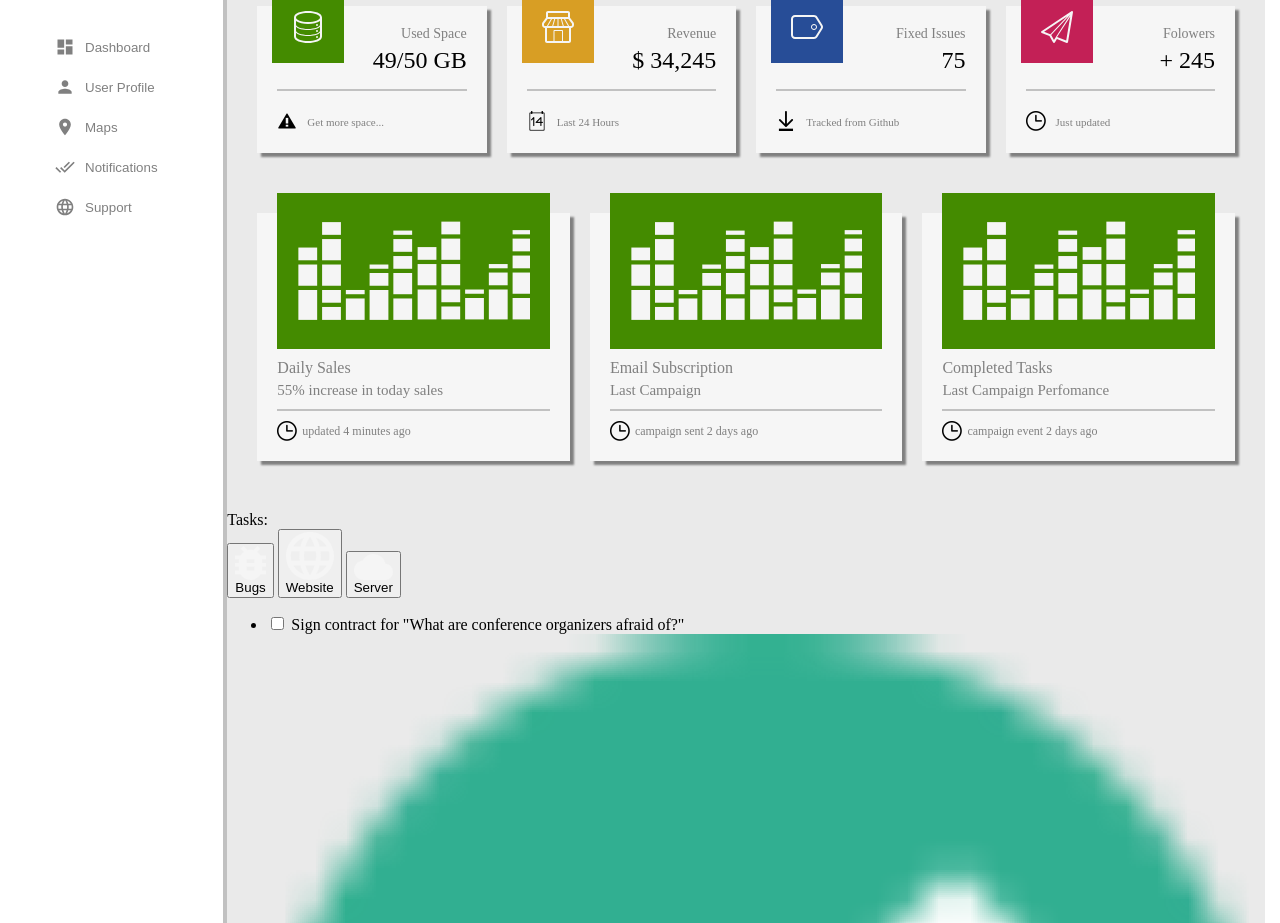
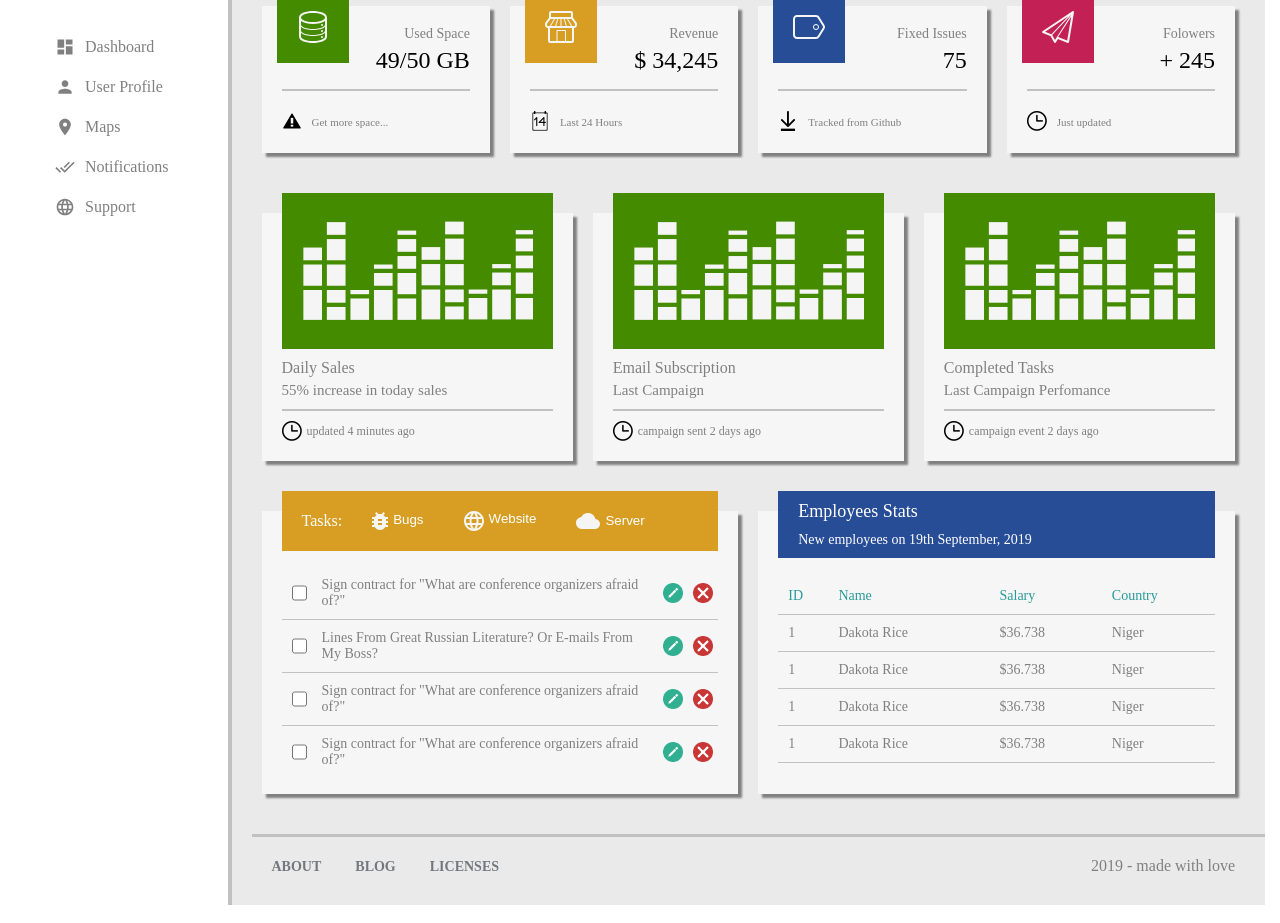
Before and after one commit to Kholod13/html_css_learning, a plain HTML site: page 10_exam_work/01_task/index.html in a window 1280 px wide. Shown: the part 90-1013 px from the top of the page. Drawn offline with Linux system fonts and the light colour scheme.

Commit message:
finish html and css

```diff
--- a/10_exam_work/01_task/index.html
+++ b/10_exam_work/01_task/index.html
@@ -3,9 +3,9 @@
 <head>
     <meta charset="UTF-8">
     <meta name="viewport" content="width=device-width, initial-scale=1.0">
-    <title>Company</title>
+    <title>Dashboard</title>
     <link rel="stylesheet" href="styles.css">
-    <link rel="icon" href="images/support_gray.svg">
+    <link rel="icon" href="images/dashboard_gray.svg">
 </head>
 <body>
     <div class="container">
@@ -13,24 +13,24 @@
             <aside class="company">
                 <h2>Company</h2>
                 <nav>
-                    <button class="dashboard">
+                    <a href="index.html" class="dashboard">
                         <p>Dashboard</p>
-                    </button>
-                    <button class="profile">
+                    </a>
+                    <a href="user-profile.html" class="profile">
                         <p>User Profile</p>
-                    </button>
-                    <button class="maps">
+                    </a>
+                    <a href="non-page.html" class="maps">
                         <p>Maps</p>
-                    </button>
-                    <button class="notifications">
+                    </a>
+                    <a href="non-page.html" class="notifications">
                        <p>Notifications</p>
-                    </button>
-                    <button class="support">
+                    </a>
+                    <a href="non-page.html" class="support">
                         <p>Support</p>
-                    </button>
+                    </a>
                 </nav>
             </aside>
-            <div class="dashboard">
+            <div id="#dashboard" class="dashboard">
                 <h2>Dashboard</h2>
                 <div class="items-numbers">
                     <div class="item">
@@ -160,7 +160,7 @@
                                 </li>
                                 <li>
                                     <input type="checkbox" name="" id="">
-                                    <span>Lines From Great Russian Literature? Or E-mails From My Boss?<span>
+                                    <span>Lines From Great Russian Literature? Or E-mails From My Boss?</span>
                                     <img src="images/edit.png" alt="">
                                     <img src="images/remove.png" alt="">
                                 </li>
@@ -184,7 +184,7 @@
                             <p class="title">Employees Stats</p>
                             <p class="under-title">New employees on 19th September, 2019</p>
                         </div>
-                        <div class="list-block">
+                        <div class="table-block">
                             <table>
                                 <tr>
                                     <td>ID</td>
@@ -229,6 +229,7 @@
                     <p>2019 - made with love</p>
                 </footer>
             </div>
+
         </div>
     </div>
 </body>
--- a/10_exam_work/01_task/styles.css
+++ b/10_exam_work/01_task/styles.css
@@ -4,8 +4,7 @@
 }
 body,p,h2{padding: 0;margin: 0;}img{display: block; width: 100%;}
 .wrapper{
-    display: grid;
-    grid-template-columns: 1fr 5fr;
+    display: flex;
 }
 .company h2{
     padding: 30px;
@@ -18,27 +17,23 @@ body,p,h2{padding: 0;margin: 0;}img{display: block; width: 100%;}
     flex-direction: column;
     padding: 30px 20px;
 }
-.company nav button{
+.company nav a{
     display: flex;
     height: 40px;
-    border-radius: 0;
     border: none;
     color: gray;
     padding: 0;
     align-items: center;
-    background-color: transparent;
+    text-decoration: none;
+    width: 100%;
 }
-.company nav button div{
-    width: 20px;
-    height: 20px;
-    margin: 10px 10px 10px 20px;
-}
-.company nav button p{
-    margin: 10px 0px 10px 50px;
+.company nav a p{
+    margin: 10px 10px 10px 50px;
 }
 .company nav .dashboard{
     background: url(images/dashboard_gray.svg) 20px center no-repeat;
     background-size: 20px 20px;
+    margin: 0;
 }
 .company nav .profile{
     background: url(images/account_gray.svg) 20px center no-repeat;
@@ -198,3 +193,127 @@ body,p,h2{padding: 0;margin: 0;}img{display: block; width: 100%;}
     font-size: 15px;
 }
 /* items-lists */
+/* first block */
+.items-lists{
+    display: grid;
+    grid-template-columns: 1fr 1fr;
+    gap: 20px;
+    padding: 0 30px;
+}
+.items-lists .item{
+    background-color: #F6F6F6;
+    box-shadow: gray 4px 4px 2px;
+    padding: 0 20px 0px 20px;
+}
+.items-lists .item .menu-block{
+    display: flex;
+    background-color: #D89E24;
+    color: white;
+    padding: 10px 20px;
+    align-items: center;
+    margin-top: -20px;
+}
+.items-lists .item .menu-block p{
+    margin-right: 10px;
+}
+.items-lists .item .menu-block button{
+    color: white;
+    display: flex;
+    padding: 10px 20px;
+    border-radius: 3px;
+    border: none;
+    background: transparent;
+    transition: 0.5s;
+}
+.items-lists .item .menu-block button img{
+    margin-right: 5px;
+}
+.items-lists .item .menu-block button:focus{
+    background-color: #DEAD49;
+    transition: 0.5s;
+}
+.items-lists .item .list-block ul{
+    list-style: none;
+    padding: 0;
+}
+.items-lists .item .list-block ul li{
+    display: grid;
+    grid-template-columns: 1fr 15fr 1fr 1fr;
+    font-size: 14px;
+    color: gray;
+    border-bottom: 1px #C1C1C1 solid;
+}
+.items-lists .item .list-block ul li img{
+    height: 20px;
+    width: 20px;
+    margin: auto 5px;
+}
+.items-lists .item .list-block ul li input{
+    width: 15px;
+    margin: 0 10px;
+}
+.items-lists .item .list-block ul li span{
+    padding: 10px 5px;
+}
+.items-lists .item .list-block ul li:last-child{
+    border-bottom: none;
+}
+/* second block */
+
+.items-lists .item .info-block{
+    background-color: #274D97;
+    margin-top: -20px;
+    color: white;
+    padding: 10px 20px;
+}
+.items-lists .item .info-block .title{
+    font-size: 18px;
+    margin-bottom: 10px;
+}
+.items-lists .item .info-block .under-title{
+    font-size: 14px;
+}
+.items-lists .item .table-block{
+    padding: 20px 0;
+}
+.items-lists .table-block table{
+    width: 100%;
+    border-collapse: collapse;
+}
+.items-lists .table-block table tr td{
+    padding: 10px 0;
+    border-bottom: 1px #C1C1C1 solid;
+    padding-left: 10px;
+    color: gray;
+    font-size: 14px;
+}
+.items-lists .table-block table tr:first-child td{
+    color: #2B9A9B;
+}
+/* footer */
+
+footer{
+    margin: 40px 0 30px 20px;
+    display: flex;
+    border-top: 3px #C1C1C1 solid;
+    padding: 20px 30px 0 20px;
+    display: flex;
+    justify-content: space-between;
+    color: gray;
+}
+footer a{
+    text-transform: uppercase;
+    font-weight: bold;
+    text-decoration: none;
+    color: #73787D;
+    font-size: 14px;
+    margin-right: 30px;
+}
+.company{
+    position: fixed;
+    z-index: 1;
+    width: 14%;
+}
+.dashboard{
+    margin-left: 17%;
+}
--- /dev/null
+++ b/10_exam_work/01_task/user-profile.css
@@ -0,0 +1,246 @@
+.container{
+    margin: 0 auto;
+    max-width: 1250px;
+}
+body,p,h2{padding: 0;margin: 0;}img{display: block; width: 100%;}
+.wrapper{
+    display: flex;
+}
+.company h2{
+    padding: 30px;
+    font-size: 22px;
+    color: #454345;
+    border-bottom: 1px #C1C1C1 solid;
+}
+.company nav{
+    display: flex;
+    flex-direction: column;
+    padding: 30px 20px;
+}
+.company nav a{
+    display: flex;
+    height: 40px;
+    border: none;
+    color: gray;
+    padding: 0;
+    align-items: center;
+    text-decoration: none;
+    width: 100%;
+}
+.company nav a p{
+    margin: 10px 10px 10px 50px;
+}
+.company nav .dashboard{
+    background: url(images/dashboard_gray.svg) 20px center no-repeat;
+    background-size: 20px 20px;
+    margin: 0;
+}
+.company nav .profile{
+    background: url(images/account_gray.svg) 20px center no-repeat;
+    background-size: 20px 20px;
+}
+.company nav .maps{
+    background: url(images/map_gray.svg) 20px center no-repeat;
+    background-size: 20px 20px;
+}
+.company nav .notifications{
+    background: url(images/notify_gray.svg) 20px center no-repeat;
+    background-size: 20px 20px;
+}
+.company nav .support{
+    background: url(images/support_gray.svg) 20px center no-repeat;
+    background-size: 20px 20px;
+}
+
+.company nav .dashboard:focus{
+    color: white;
+    background: url(images/dashboard_white.svg) 20px center no-repeat, #C32056;
+    background-size: 20px 20px;
+    transition: 0.5s;
+}
+.company nav .profile:focus{
+    color: white;
+    background: url(images/account_white.svg) 20px center no-repeat, #C32056;
+    background-size: 20px 20px;
+    transition: 0.5s;
+}
+.company nav .maps:focus{
+    color: white;
+    background: url(images/map_white.png) 20px center no-repeat, #C32056;
+    background-size: 20px 20px;
+    transition: 0.5s;
+}
+.company nav .notifications:focus{
+    color: white;
+    background: url(images/notify_white.png) 20px center no-repeat, #C32056;
+    background-size: 20px 20px;
+    transition: 0.5s;
+}
+.company nav .support:focus{
+    color: white;
+    background: url(images/support_white.png) 20px center no-repeat, #C32056;
+    background-size: 20px 20px;
+    transition: 0.5s;
+}
+/* main */
+
+.user-profile{
+    border-left: 4px #C1C1C1 solid;
+    background-color: #EAEAEA;
+    width: 100%;
+    display: flex;
+    flex-direction: column;
+}
+.user-profile .main{
+    display: grid;
+    grid-template-columns: 2fr 1fr;
+}
+.user-profile h2{
+    padding: 30px;
+    font-size: 22px;
+    color: #454345;
+}
+.edit .block{
+    background-color: #F6F6F6;
+    padding: 0 20px;
+    position: relative;
+    margin: 20px 20px 20px 30px;
+    box-shadow: 2px 2px 2px 2px gray;
+}
+.edit .text-block{
+    background: #BD194B;
+    padding: 20px;
+    color: white;
+    position: absolute;
+    top: -20px;
+    right: 20px;
+    left: 20px;
+}
+.edit .text-block .under-title{
+    font-size: 15px;
+    padding-top: 10px;
+}
+/* form block */
+input{
+    outline: none;
+    outline-offset: 0;
+    box-shadow: none;
+}
+.form-block{
+    padding-top: 85px;
+}
+.form-block .row:nth-child(1){
+    display: grid;
+    grid-template-columns: 1fr 1fr 1fr;
+    gap: 20px;
+}
+.form-block .row:nth-child(2){
+    display: grid;
+    grid-template-columns: 1fr 1fr;
+    gap: 20px;
+}
+.form-block .row:nth-child(3){
+    display: grid;
+    grid-template-columns: 1fr;
+}
+.form-block .row:nth-child(4){
+    display: grid;
+    grid-template-columns: 1fr 1fr 1fr;
+    gap: 20px;
+}
+.form-block .row:nth-child(5){
+    display: grid;
+    grid-template-columns: 1fr;
+}
+.form-block .row:nth-child(6){
+    display: grid;
+    grid-template-columns: 1fr 1fr 1fr;
+    gap: 20px;
+}
+.form-block .row div input{
+    width: 100%;
+    padding: 0;
+    border: 0;
+    margin-top: 10px;
+    height: 20px;
+    background-color: transparent;
+    border-bottom: 2px #C1C1C1 solid;
+}
+.form-block .row textarea{
+    width: 100%;
+    margin-top: 10px;
+    border: none;
+    border-bottom: 2px #C1C1C1 solid;
+    background-color: transparent;
+    outline: none;
+}
+.form-block .row{
+    padding-bottom: 20px;
+}
+.form-block .row p{
+    color: gray;
+    font-size: 14px;
+}
+.form-block .row button{
+    background-color: #BD194B;
+    border: none;
+    padding: 10px;
+    text-transform: uppercase;
+    color: white;
+}
+/* bio block */
+.bio .image{
+    width: 100px;
+    height: 100px;
+    border-radius: 50%;
+    overflow: hidden;
+    box-shadow: 0px 0 5px 5px gray;
+    margin-top: -40px;
+    margin-bottom: 10px;
+}
+.bio .image img{
+    height: 100%;
+    object-fit: cover;
+}
+.bio .color{
+    display: flex;
+    flex-direction: column;
+    align-items: center;
+    margin: 105px 30px 0 0;
+    background-color: #F6F6F6;
+    box-shadow: 2px 2px 2px 2px gray;
+    height: auto;
+    padding: 0 20px;
+    text-align: center;
+    padding-bottom: 10px;
+}
+.bio .color p{
+    padding-bottom: 10px;
+}
+/* footer */
+
+footer{
+    margin: 40px 0 30px 20px;
+    display: flex;
+    border-top: 3px #C1C1C1 solid;
+    padding: 20px 30px 0 20px;
+    display: flex;
+    justify-content: space-between;
+    color: gray;
+}
+footer a{
+    text-transform: uppercase;
+    font-weight: bold;
+    text-decoration: none;
+    color: #73787D;
+    font-size: 14px;
+    margin-right: 30px;
+}
+.company{
+    position: fixed;
+    z-index: 1;
+    width: 14%;
+}
+.user-profile{
+    margin-left: 17%;
+}
```
Also changed, not shown: 10_exam_work/01_task/non-page.html (added, +47 -0 lines), 10_exam_work/01_task/user-profile.html (added, +131 -0 lines), 10_exam_work/01_task/images/jordan-belfort-15-1208038672.png (added).
